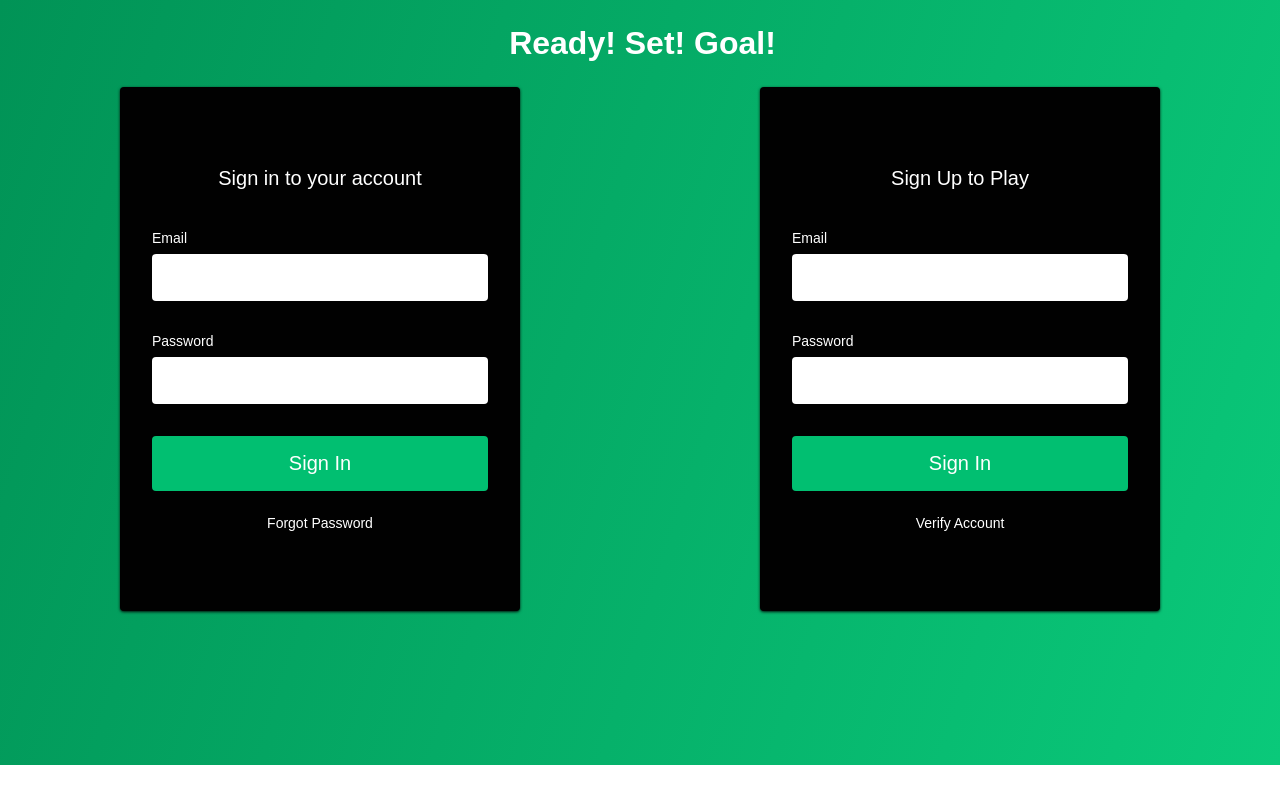
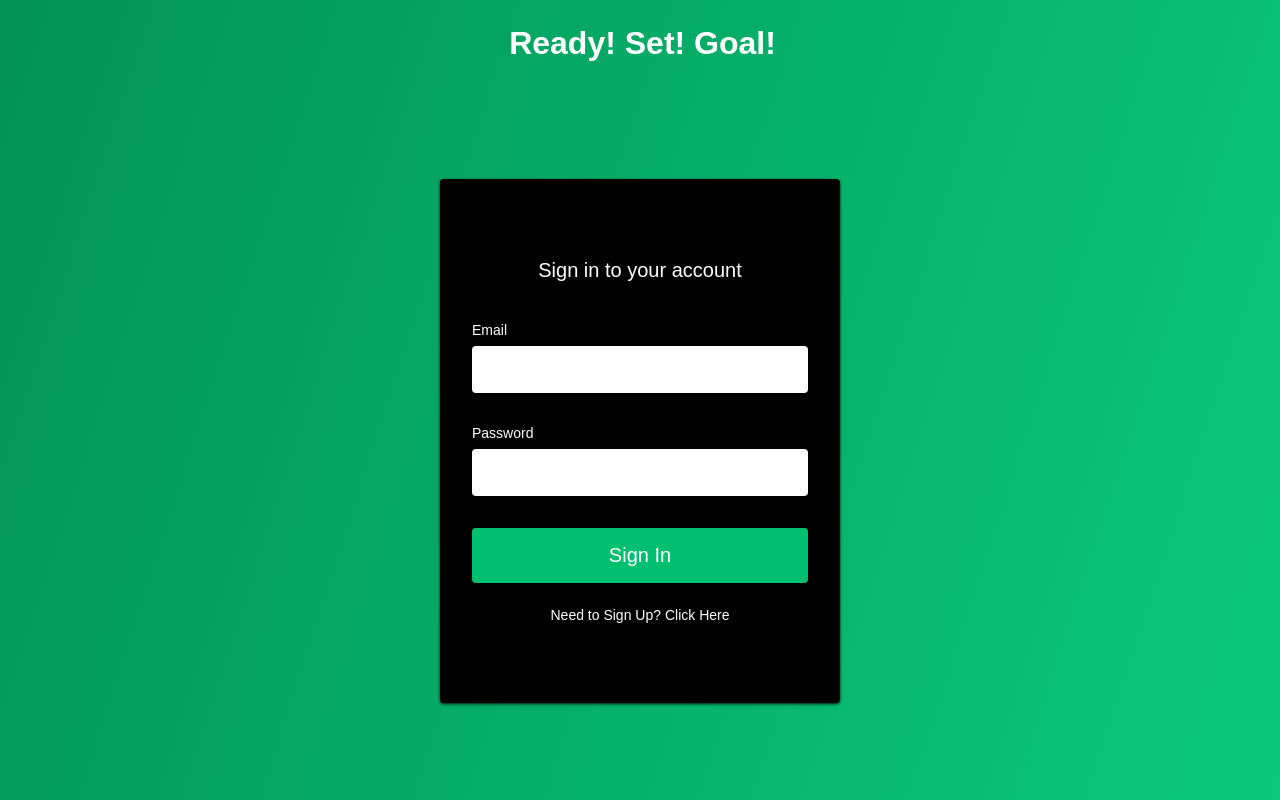
Before and after one commit to kunkelkevin/Ready-Set-Goal, a React (Create React App) app in the folder client/: page /signin in a window 1280 px wide. Built offline with nearby package versions, Linux system fonts and the light colour scheme.

Commit message:
updated sign up and sign in pages - added link to sign up page from login page

```diff
--- a/client/src/components/Navbar/NavbarElements.js
+++ b/client/src/components/Navbar/NavbarElements.js
@@ -27,7 +27,7 @@ export const NavbarContainer = styled.div`
   width: 100%;
   padding: 0 24px;
   max-width: 1100px;
-  margin-right: 95px;
+  margin-right: 180px;
 `;
 
 export const NavLogo = styled(LinkRouter)`
--- a/client/src/components/Navbar/index.js
+++ b/client/src/components/Navbar/index.js
@@ -88,7 +88,7 @@ const Navbar = ({ toggle }) => {
             </NavItem>
           </NavMenu>
           <NavBtn>
-            <NavBtnLink to="/signin">Sign In | Sign Up</NavBtnLink>
+            <NavBtnLink to="/signin">Sign In</NavBtnLink>
           </NavBtn>
         </NavbarContainer>
       </Nav>
--- a/client/src/components/Signin/SigninElements.js
+++ b/client/src/components/Signin/SigninElements.js
@@ -3,11 +3,11 @@ import { Link } from 'react-router-dom';
 
 export const Container = styled.div`
 min-height: 765px;
-position: absolute;
-/* bottom: 0; */
+position: fixed;
+bottom: 0;
 left: 0;
 right: 0;
-/* top: 0; */
+top: 0;
 z-index: 0;
 overflow: hidden;
 background: linear-gradient(
@@ -118,9 +118,10 @@ font-size: 20px;
 cursor: pointer;
 `;
 
-export const Text = styled.span`
+export const SignUp = styled(Link)`
 text-align: center;
 margin-top: 24px;
 color: #fff;
 font-size: 14px;
+text-decoration: none;
 `;
--- a/client/src/components/Signin/index.js
+++ b/client/src/components/Signin/index.js
@@ -1,5 +1,5 @@
 import React from 'react'
-import { FormButton, FormH1, FormInput, FormLabel, Container, Form, FormContent, Text, Icon, FormWrap, FormGrid } from './SigninElements'
+import { FormButton, FormH1, FormInput, FormLabel, Container, Form, FormContent, SignUp, Icon, FormWrap, FormGrid } from './SigninElements'
 
 const SignIn = () => {
     return (
@@ -7,7 +7,6 @@ const SignIn = () => {
         <Container>
             <FormWrap>
                 <Icon to="/">Ready! Set! Goal!</Icon>
-                <FormGrid>
                 <FormContent>
                     <Form action="#">
                         <FormH1>Sign in to your account</FormH1>
@@ -16,21 +15,9 @@ const SignIn = () => {
                         <FormLabel htmlFor='password'>Password</FormLabel>
                         <FormInput type='password' required />
                         <FormButton typle='submit'>Sign In</FormButton>
-                        <Text>Forgot Password</Text>
+                        <SignUp to="/signup">Need to Sign Up? Click Here</SignUp>
                     </Form>
                 </FormContent>
-                <FormContent>
-                    <Form action="#">
-                        <FormH1>Sign Up to Play</FormH1>
-                        <FormLabel htmlFor='for'>Email</FormLabel>
-                        <FormInput type='email' required />
-                        <FormLabel htmlFor='password'>Password</FormLabel>
-                        <FormInput type='password' required />
-                        <FormButton typle='submit'>Sign In</FormButton>
-                        <Text>Verify Account</Text>
-                    </Form>
-                </FormContent>
-                </FormGrid>
             </FormWrap>
         </Container>
         </>
```
